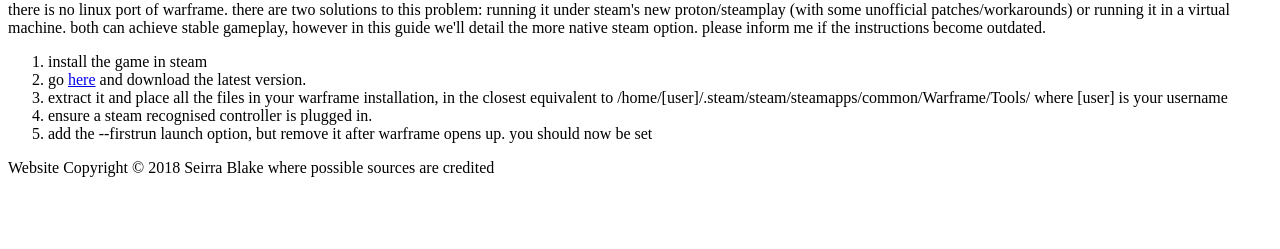
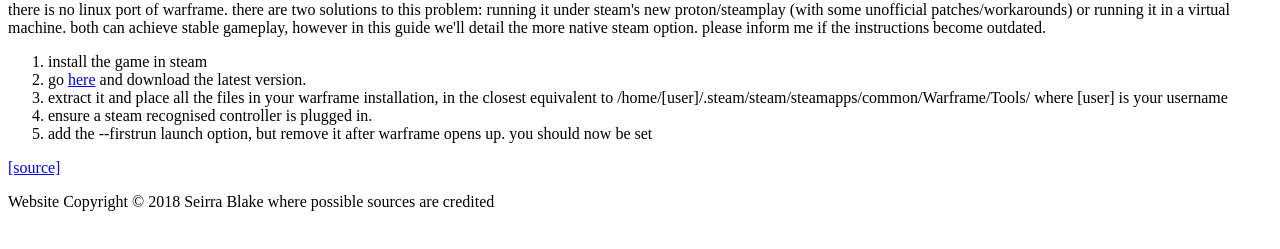
Before and after one commit to prototype99/prototype99.github.io, a plain HTML site: page warframe.htm in a window 1280 px wide. Shown: the part 105-354 px from the top of the page. Drawn offline with Linux system fonts and the light colour scheme.

Commit message:
add an accompanying source for easier future reference

```diff
--- a/warframe.htm
+++ b/warframe.htm
@@ -22,6 +22,7 @@
 	        	<li>ensure a steam recognised controller is plugged in.</li>
 	        	<li>add the --firstrun launch option, but remove it after warframe opens up. you should now be set</li>
 	        </ol>
+		<p><a href="https://github.com/ValveSoftware/Proton/issues/167">[source]</a></p>
 	</main>
 	<footer></footer>
 	</body>
```
